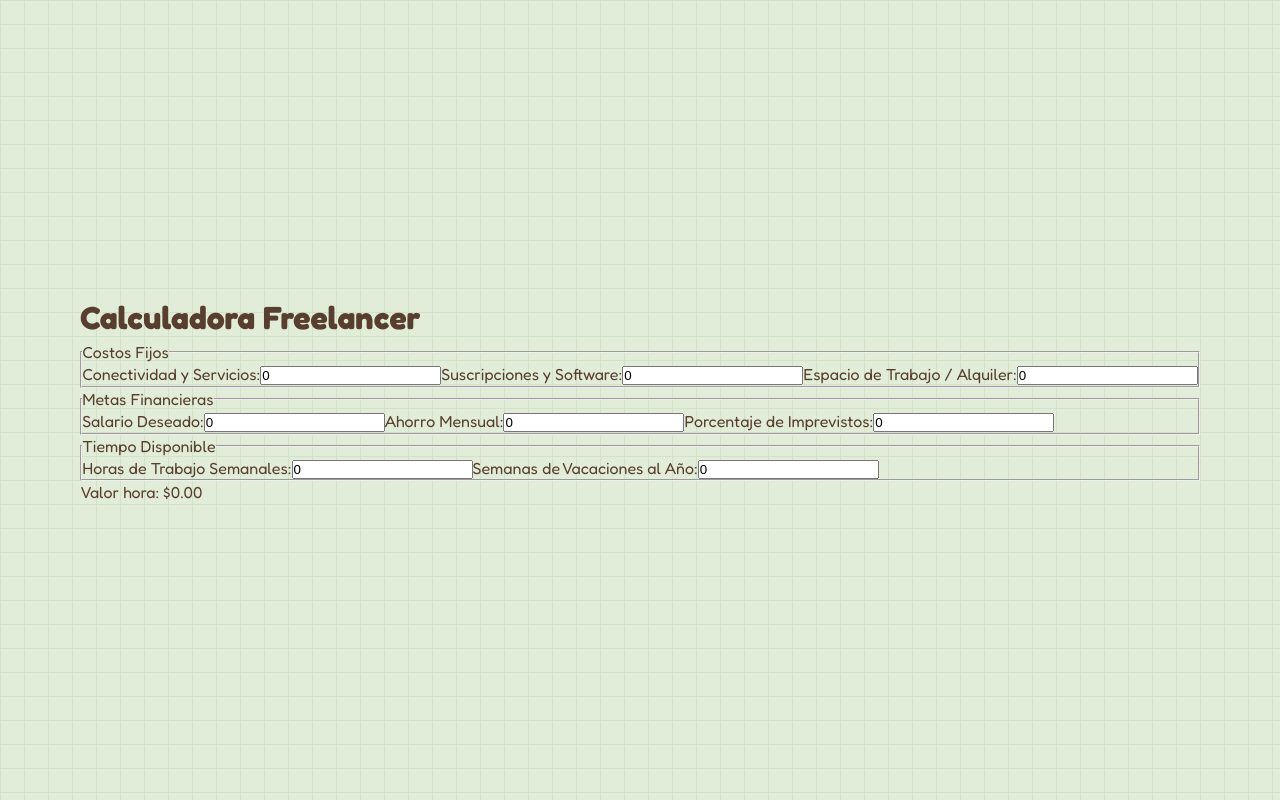
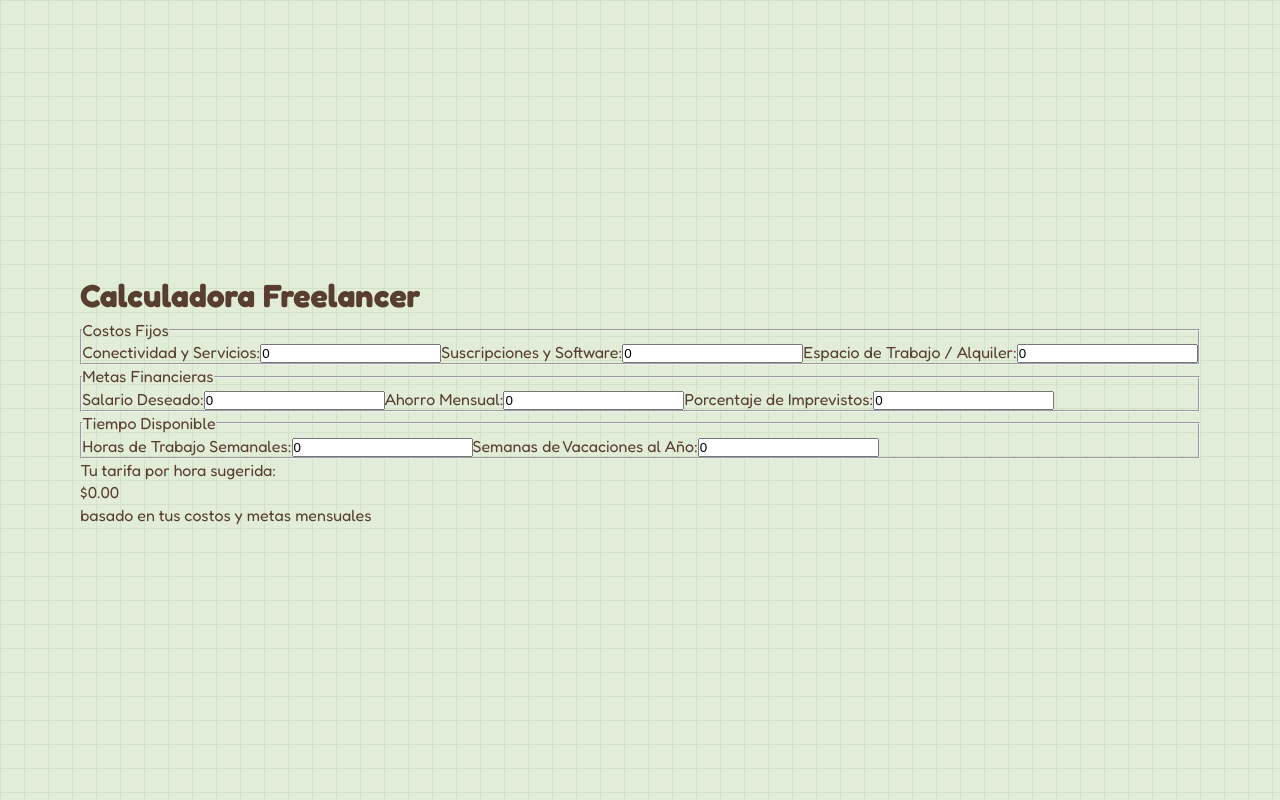
Before and after one commit to rosacabrerac/calculadora-freelancer, a React (Vite) app: page / in a window 1280 px wide. Built offline with nearby package versions, Linux system fonts and the light colour scheme.

Commit message:
style(result): improve layout and typography hierarchy of hourly rate card

```diff
--- a/src/components/ResultadoTarifa.jsx
+++ b/src/components/ResultadoTarifa.jsx
@@ -1,7 +1,15 @@
 function ResultadoTarifa({ valorHora }) {
   return (
-    <div>
-      <p>Valor hora: ${valorHora.toFixed(2)}</p>
+    <div className="resultado-card">
+      <span className="resultado-label">Tu tarifa por hora sugerida:</span>
+
+      <div className="resultado-monto">
+        <span className="resultado-simbolo">$</span>
+        <span className="resultado-numero">{valorHora.toFixed(2)}</span>
+      </div>
+      <span className="resultado-footer">
+        basado en tus costos y metas mensuales
+      </span>
     </div>
   );
 }
```
